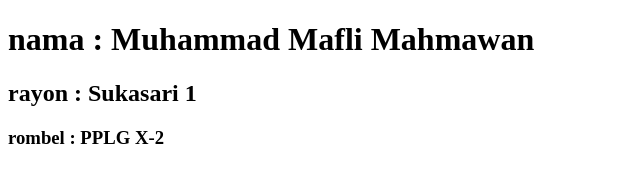
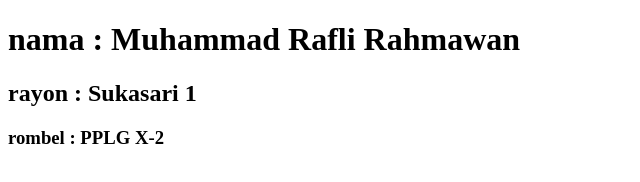
Before and after one commit to peli1703/simulasi-branch-merge-remote-12108614, a plain HTML site: page index.html in a window 1280 px wide. Shown: the whole page, without its empty margins (0-640 px from the left). Drawn offline with Linux system fonts and the light colour scheme.

Commit message:
update nama

```diff
--- a/index.html
+++ b/index.html
@@ -7,7 +7,7 @@
     <title>Document</title>
 </head>
 <body>
-    <h1>nama : Muhammad Mafli Mahmawan</h1>
+    <h1>nama : Muhammad Rafli Rahmawan</h1>
     <h2>rayon : Sukasari 1</h2>
     <h3>rombel : PPLG X-2</h3>
 </body>
```
